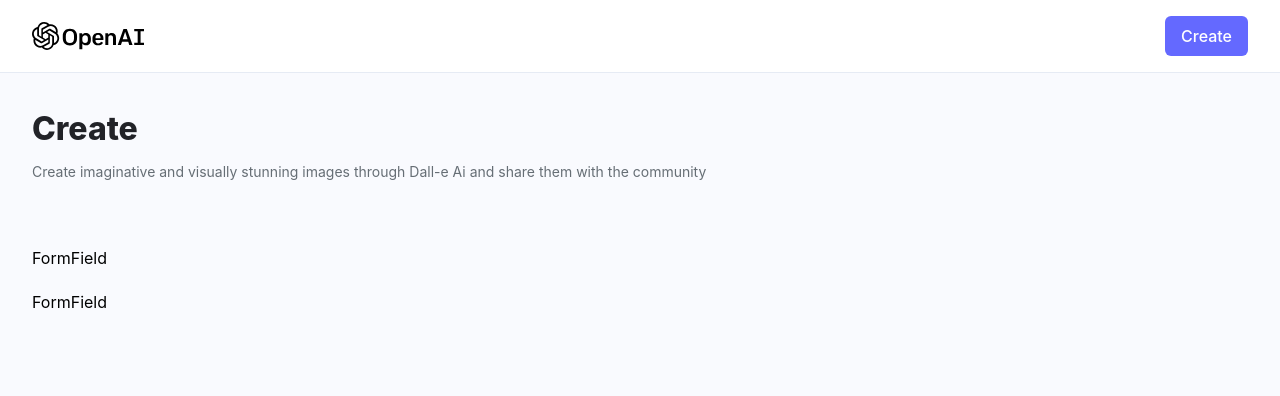
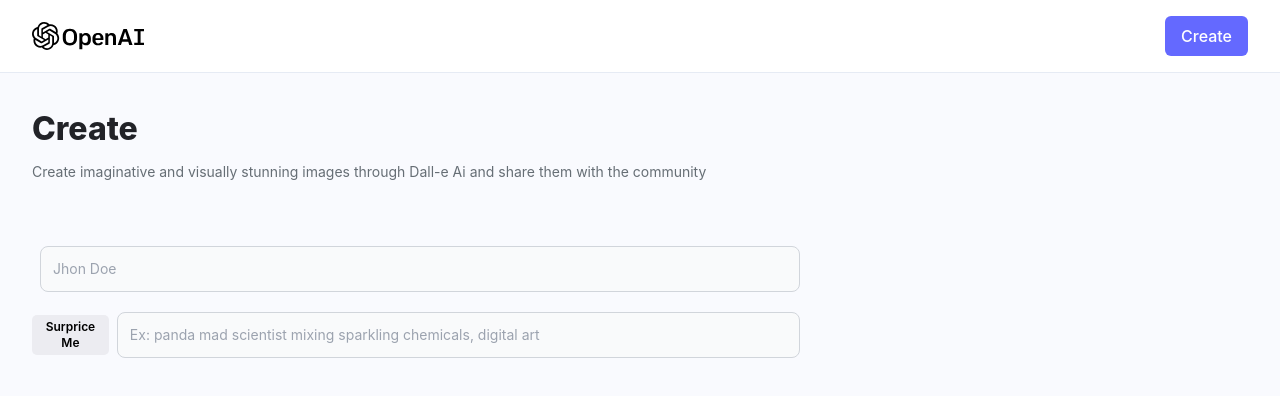
Before and after one commit to V-VikramRaja/dall-E-image-generation, a React (Vite) app in the folder client/: page /create-post in a window 1280 px wide. Shown: the top 396 px of the page. Built offline with nearby package versions, Linux system fonts and the light colour scheme; a web font is replaced by a local one.

Commit message:
Updated formField component

```diff
--- a/client/src/components/FormField.jsx
+++ b/client/src/components/FormField.jsx
@@ -1,7 +1,44 @@
 import React from "react";
 
-const FormField = () => {
-  return <div>FormField</div>;
+const FormField = ({
+  LabelName,
+  type,
+  name,
+  placeholder,
+  value,
+  handleChange,
+  isSurpriseMe,
+  handleSurpriseMe,
+}) => {
+  return (
+    <div>
+      <div className="flex items-center gap-2">
+        <label
+          htmlFor={name}
+          className="block text-sm font-medium text-gray-900"
+        >
+          {isSurpriseMe && (
+            <button
+              type="button"
+              className="font-semibold text-xs bg-[#ececf1] py-1 px-2 rounded-[5px] text-black"
+            >
+              Surprice Me
+            </button>
+          )}
+        </label>
+        <input
+          type={type}
+          id={name}
+          name={name}
+          placeholder={placeholder}
+          value={value}
+          onChange={handleChange}
+          required
+          className="bg-gray-50 border border-gray-300 text-gray-900 text-sm rounded-lg focus:ring-[#4649ff] focus:border-[#4649ff] outline-none block w-full p-3"
+        />
+      </div>
+    </div>
+  );
 };
 
 export default FormField;
```
